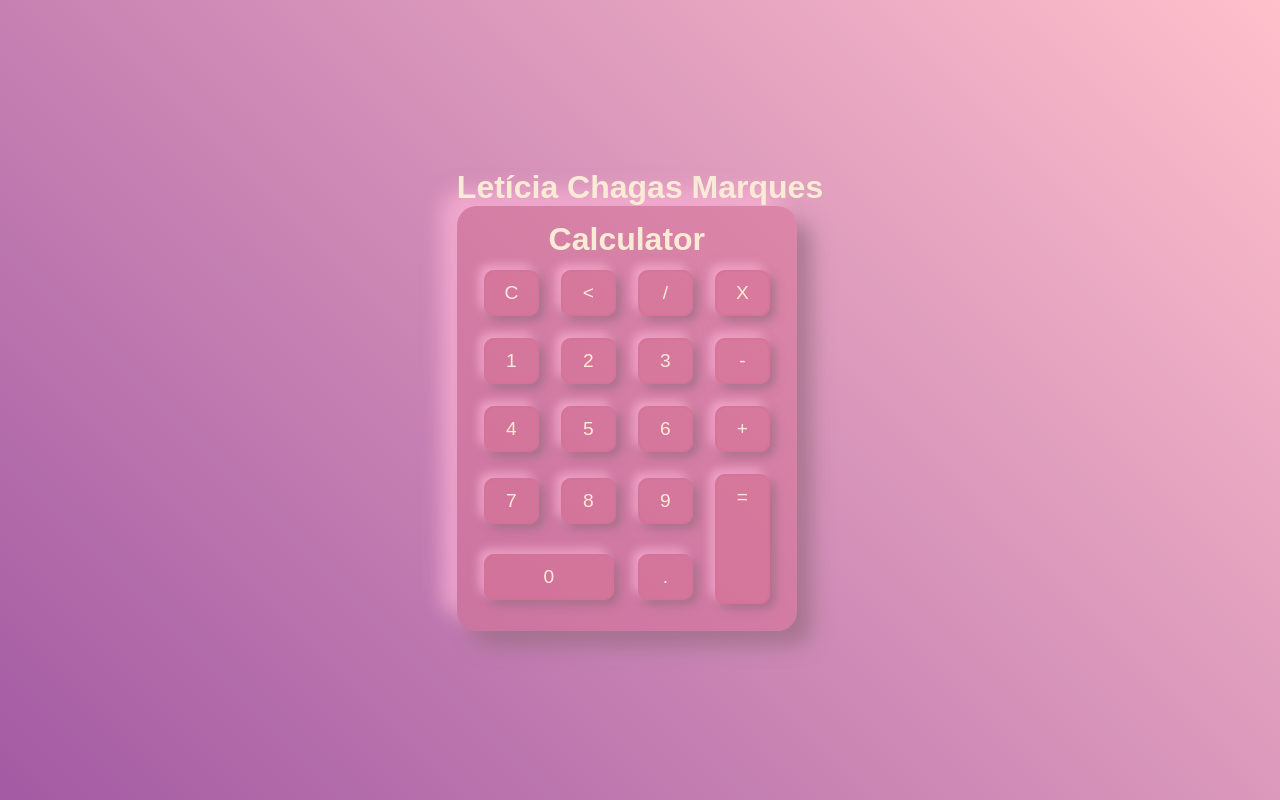
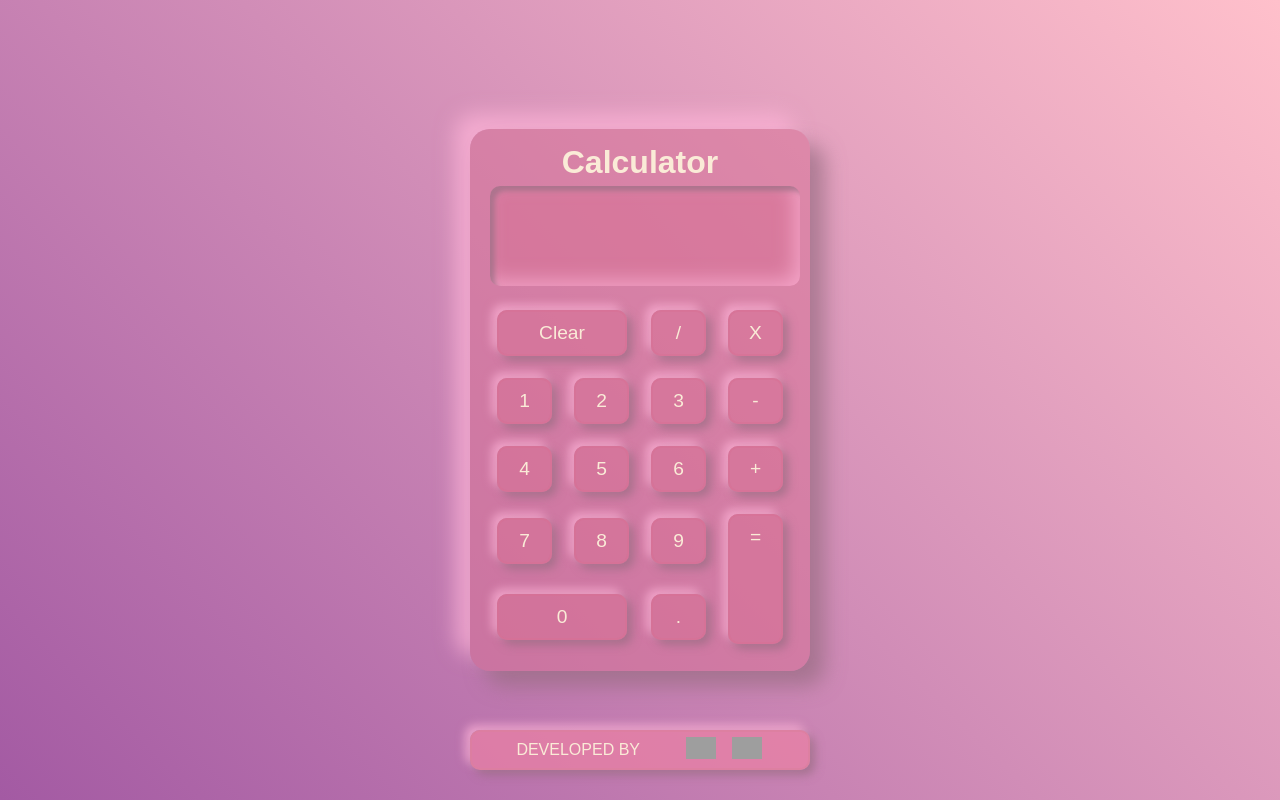
Before and after one commit to let942/calculator, a plain HTML site: page index.html in a window 1280 px wide. Drawn offline with Linux system fonts and the light colour scheme; grey boxes are pictures that could not be loaded.

Commit message:
refact: Add semantic footer and remove text  a btn

```diff
--- a/index.html
+++ b/index.html
@@ -11,16 +11,13 @@
 
 <body>
   <main>
-    <div class="base">
-      <h1>Letícia Chagas Marques</h1>
     <div class="calculator">
       <h1>Calculator</h1>
-        <p id="result"> </p>
+      <p id="display"></p>
       <table>
         <tr>
-            <td><button class="button" onclick="clearScreem()">C</button></td>
-            <td><button class="button" onclick="clearNumber()">
-                < </button>
+          <td colspan="2"><button id="clear" class="button" onclick="clearScreem()">Clear</button></td>
+          </button>
           </td>
           <td><button class="button" onclick="insert('/')">/</button></td>
           <td><button class="button" onclick="insert('x')">X</button></td>
@@ -56,9 +53,18 @@
           <td><button class="button" onclick="insert('.')">.</button></td>
         </tr>
       </table>
+
+  </main>
+  <footer>
+    <div class="footer_author">
+      <p>DEVELOPED BY</p>
     </div>
+    <div class="footer_social">
+      <a href="https://github.com/let942" target="_blank"><img src="https://img.icons8.com/nolan/64/github.png" /></a>
+      <a href="https://www.linkedin.com/in/leticia-chagas-marques/" target="_blank"><img
+          src="https://img.icons8.com/nolan/64/1A6DFF/C822FF/linkedin-circled.png" /></a>
     </div>
-  </main>
+  </footer>
   <script src="script.js"></script>
 </body>
 
```
Lines whose indentation alone changed are shown as unchanged.
